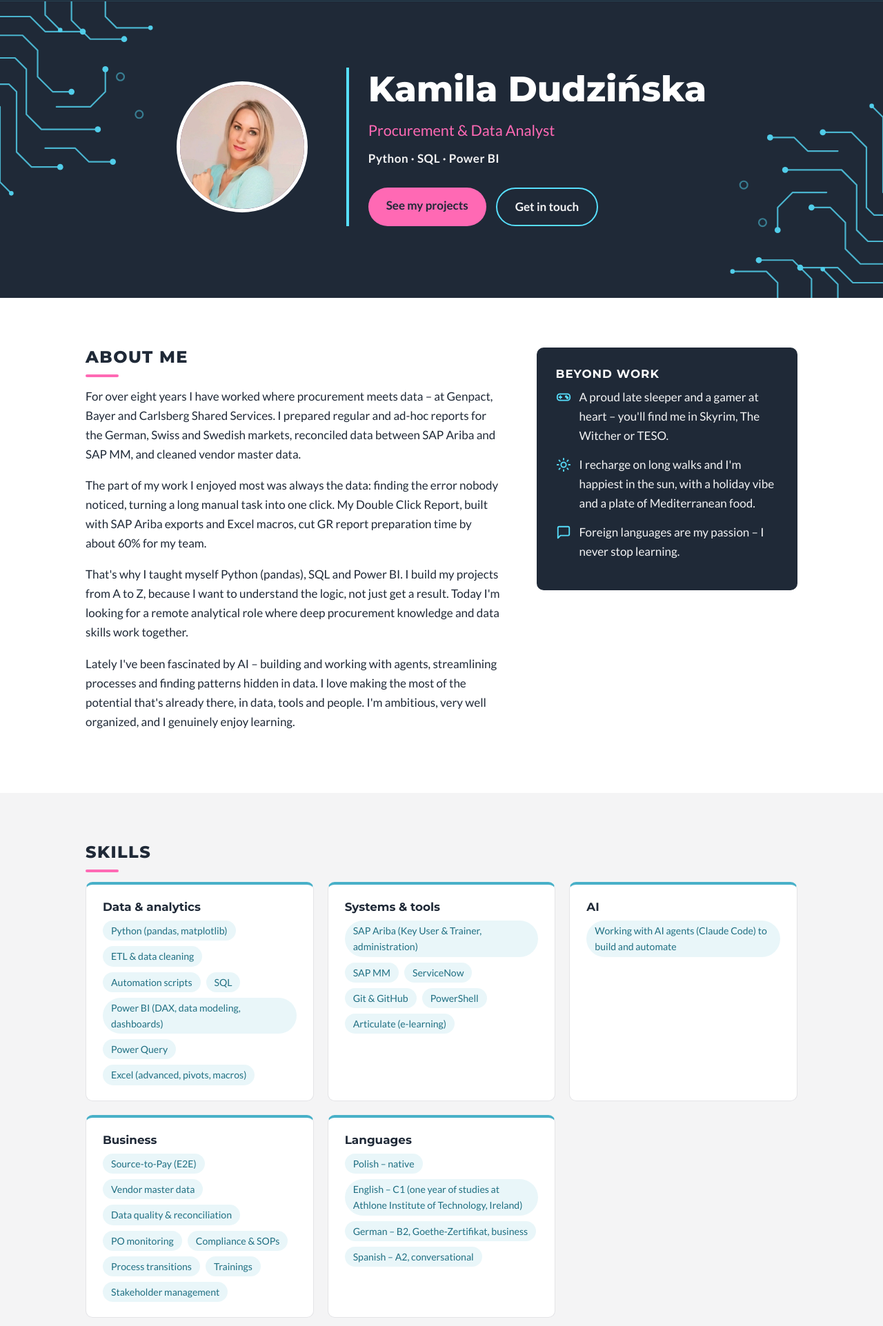
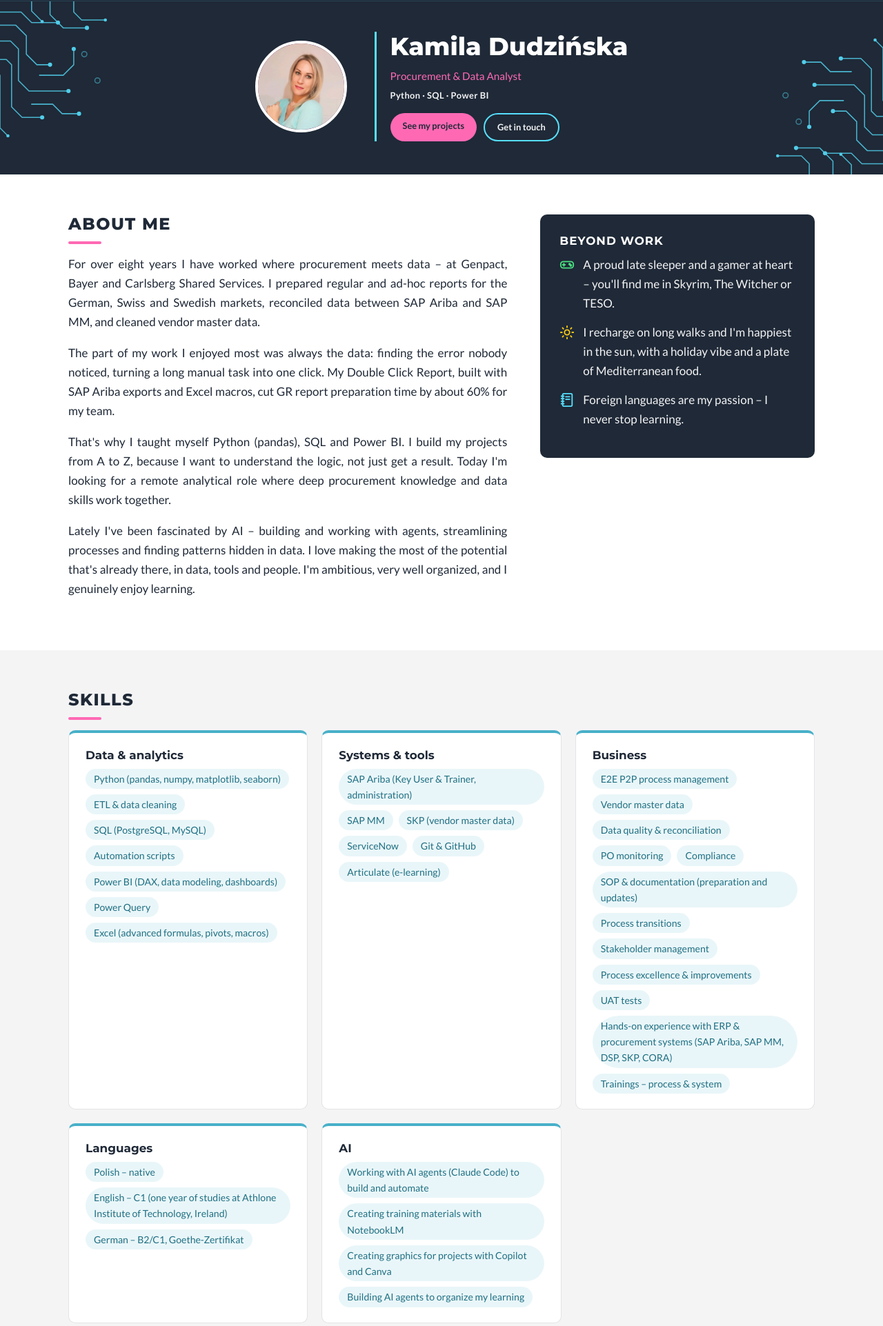
Before and after one commit to kamila-dudzinska/kamila-dudzinska.github.io, a plain HTML site: page index.html in a window 1280 px wide. Shown: the part 59-1982 px from the top of the page at 69% size. Drawn offline with Linux system fonts and the light colour scheme.

Commit message:
Refine home page: smaller banner, new skills and third highlight
Smaller hero, justified About me, coloured Beyond work icons, updated
skills tiles, a Spend Analysis highlight, no education line and a longer
Contact underline.

Co-Authored-By: Claude Opus 5.5 <noreply@anthropic.com>
Claude-Session: https://claude.ai/code/session_01J9ZHiX5wmCzV82d4LN8vvJ

```diff
--- a/css/style.css
+++ b/css/style.css
@@ -14,7 +14,7 @@
   --muted: #5B6472;       /* drugorzędny tekst */
   --line: #E4E4E7;        /* delikatne obramowania */
   --radius: 10px;
-  --max: 1080px;
+  --max: 1120px;
 }
 
 * { box-sizing: border-box; }
@@ -61,10 +61,10 @@ img { max-width: 100%; }
 .container {
   max-width: var(--max);
   margin: 0 auto;
-  padding: 0 24px;
+  padding: 0 19px;
 }
 
-section { padding: 72px 0; }
+section { padding: 58px 0; }
 .section-alt { background: var(--light); }
 
 /* ---------- Pasek nawigacji ---------- */
@@ -121,14 +121,14 @@ section { padding: 72px 0; }
   overflow: hidden;
   background: var(--dark);
   color: var(--light);
-  padding: 96px 0 104px;
+  padding: 44px 0 48px;
 }
 .hero::before,
 .hero::after {
   content: "";
   position: absolute;
-  width: 240px;
-  height: 284px;
+  width: 168px;
+  height: 199px;
   background: url("../img/circuit.svg") no-repeat center / contain;
   opacity: 0.9;
   pointer-events: none;
@@ -142,17 +142,17 @@ section { padding: 72px 0; }
   display: flex;
   align-items: center;
   justify-content: center;
-  gap: 56px;
+  gap: 40px;
 }
 
 /* Okrągłe zdjęcie z białą obwódką; dopóki nie ma img/zdjecie.jpg – inicjały KD */
 .photo {
   position: relative;
-  width: 190px;
-  height: 190px;
+  width: 133px;
+  height: 133px;
   flex-shrink: 0;
   border-radius: 50%;
-  border: 5px solid var(--white);
+  border: 4px solid var(--white);
   background: var(--plum);
   overflow: hidden;
   display: flex;
@@ -160,7 +160,7 @@ section { padding: 72px 0; }
   justify-content: center;
   font-family: "Montserrat", sans-serif;
   font-weight: 800;
-  font-size: 3.4rem;
+  font-size: 2.4rem;
   color: var(--white);
   letter-spacing: 0.04em;
 }
@@ -173,30 +173,32 @@ section { padding: 72px 0; }
 }
 
 .hero-text {
-  border-left: 4px solid var(--neon);
-  padding-left: 28px;
+  border-left: 3px solid var(--neon);
+  padding-left: 20px;
 }
 .hero h1 {
-  font-size: clamp(2.2rem, 5vw, 3.2rem);
+  font-size: clamp(1.6rem, 3.5vw, 2.25rem);
   font-weight: 800;
   color: var(--white);
   margin-bottom: 0.25em;
 }
 .hero-subtitle {
   color: var(--pink);
-  font-size: 1.35rem;
-  margin: 0 0 0.4em;
+  font-size: 0.95rem;
+  margin: 0 0 0.3em;
 }
 .hero-tools {
   font-weight: 700;
-  margin: 0 0 1.6em;
+  font-size: 0.8rem;
+  margin: 0 0 1.2em;
   letter-spacing: 0.03em;
 }
 .hero-buttons {
   display: flex;
   flex-wrap: wrap;
-  gap: 14px;
+  gap: 10px;
 }
+.hero .btn { padding: 8px 18px; font-size: 0.8rem; }
 
 /* ---------- Przyciski ---------- */
 .btn {
@@ -225,7 +227,7 @@ section { padding: 72px 0; }
   gap: 48px;
   align-items: start;
 }
-.about-text p { margin: 0 0 1em; }
+.about-text p { margin: 0 0 1em; text-align: justify; }
 
 .beyond {
   background: var(--dark);
@@ -253,11 +255,13 @@ section { padding: 72px 0; }
   margin-top: 3px;
   stroke: var(--neon);
 }
+.beyond svg.icon-green { stroke: #4ADE80; }   /* pad – zielony */
+.beyond svg.icon-yellow { stroke: #FACC15; }  /* słońce – żółte */
 
 /* ---------- Umiejętności ---------- */
 .skills-grid {
   display: grid;
-  grid-template-columns: repeat(auto-fit, minmax(300px, 1fr));
+  grid-template-columns: repeat(3, 1fr);
   gap: 20px;
 }
 .skill-card {
@@ -280,30 +284,32 @@ section { padding: 72px 0; }
 /* ---------- Doświadczenie ---------- */
 .highlights {
   display: grid;
-  grid-template-columns: repeat(auto-fit, minmax(300px, 1fr));
-  gap: 24px;
-  margin-bottom: 56px;
+  grid-template-columns: repeat(3, 1fr);
+  gap: 18px;
+  margin-bottom: 44px;
 }
 .highlight {
   border: 1px solid var(--line);
   border-left: 5px solid var(--pink);
   border-radius: var(--radius);
-  padding: 26px 28px;
+  padding: 18px 20px;
   background: var(--white);
+  font-size: 0.9rem;
+  line-height: 1.55;
 }
 .highlight-number {
   font-family: "Montserrat", sans-serif;
   font-weight: 800;
-  font-size: 2.6rem;
+  font-size: 1.9rem;
   color: var(--dark);
   line-height: 1;
 }
 .highlight-label {
   color: var(--muted);
-  font-size: 0.92rem;
-  margin: 4px 0 14px;
+  font-size: 0.85rem;
+  margin: 2px 0 10px;
 }
-.highlight h3 { font-size: 1.15rem; margin-bottom: 0.2em; }
+.highlight h3 { font-size: 1.02rem; margin-bottom: 0.2em; }
 .highlight .company { color: var(--blue); font-weight: 700; font-size: 0.92rem; margin: 0 0 10px; }
 .highlight p { margin: 0; }
 
@@ -498,10 +504,10 @@ section { padding: 72px 0; }
   section { padding: 52px 0; }
   .nav-links { gap: 16px; }
   .nav-brand span.full { display: none; }
-  .hero { padding: 64px 0 72px; }
+  .hero { padding: 40px 0 44px; }
   .hero::before, .hero::after { width: 130px; height: 154px; opacity: 0.45; }
-  .hero-inner { flex-direction: column; gap: 32px; text-align: left; }
-  .photo { width: 150px; height: 150px; font-size: 2.6rem; }
+  .hero-inner { flex-direction: column; gap: 22px; text-align: left; }
+  .photo { width: 110px; height: 110px; font-size: 2rem; }
   .about-grid { grid-template-columns: 1fr; gap: 32px; }
   .page-header::after { display: none; }
 }
@@ -515,3 +521,14 @@ section { padding: 72px 0; }
 .project-body ol li { margin-bottom: 8px; }
 .lessons h3 { text-transform: uppercase; letter-spacing: 0.06em; font-size: 1rem; }
 .lessons ul { margin: 0; }
+
+/* ---------- Linia pod „Contact” – od początku słowa do ok. 10% za „GitHub” ---------- */
+.contact-wrap { display: inline-block; max-width: 100%; }
+.contact-wrap .contact-links { margin-bottom: 0; }
+.footer .copyright { margin-top: 32px; }
+.footer h2::after { width: 110%; max-width: calc(100vw - 38px); }
+
+/* ---------- Tablet i telefon: kafelki jeden pod drugim ---------- */
+@media (max-width: 900px) {
+  .skills-grid, .highlights { grid-template-columns: 1fr; }
+}
--- a/index.html
+++ b/index.html
@@ -71,15 +71,16 @@
           <h3>Beyond work</h3>
           <ul>
             <li>
-              <svg viewBox="0 0 24 24" fill="none" stroke-width="2" stroke-linecap="round" stroke-linejoin="round"><rect x="2" y="7" width="20" height="10" rx="4"/><path d="M7 10v4M5 12h4"/><circle cx="16" cy="11" r="1"/><circle cx="18" cy="13" r="1"/></svg>
+              <svg class="icon-green" viewBox="0 0 24 24" fill="none" stroke-width="2" stroke-linecap="round" stroke-linejoin="round"><rect x="2" y="7" width="20" height="10" rx="4"/><path d="M7 10v4M5 12h4"/><circle cx="16" cy="11" r="1"/><circle cx="18" cy="13" r="1"/></svg>
               <span>A proud late sleeper and a gamer at heart – you'll find me in Skyrim, The Witcher or TESO.</span>
             </li>
             <li>
-              <svg viewBox="0 0 24 24" fill="none" stroke-width="2" stroke-linecap="round" stroke-linejoin="round"><circle cx="12" cy="12" r="4"/><path d="M12 2v2M12 20v2M4.9 4.9l1.4 1.4M17.7 17.7l1.4 1.4M2 12h2M20 12h2M4.9 19.1l1.4-1.4M17.7 6.3l1.4-1.4"/></svg>
+              <svg class="icon-yellow" viewBox="0 0 24 24" fill="none" stroke-width="2" stroke-linecap="round" stroke-linejoin="round"><circle cx="12" cy="12" r="4"/><path d="M12 2v2M12 20v2M4.9 4.9l1.4 1.4M17.7 17.7l1.4 1.4M2 12h2M20 12h2M4.9 19.1l1.4-1.4M17.7 6.3l1.4-1.4"/></svg>
               <span>I recharge on long walks and I'm happiest in the sun, with a holiday vibe and a plate of Mediterranean food.</span>
             </li>
             <li>
-              <svg viewBox="0 0 24 24" fill="none" stroke-width="2" stroke-linecap="round" stroke-linejoin="round"><path d="M21 15a2 2 0 0 1-2 2H7l-4 4V5a2 2 0 0 1 2-2h14a2 2 0 0 1 2 2z"/></svg>
+              <!-- ikonka zeszytu -->
+              <svg viewBox="0 0 24 24" fill="none" stroke-width="2" stroke-linecap="round" stroke-linejoin="round"><rect x="5" y="2" width="15" height="20" rx="2"/><path d="M3 6h4M3 10h4M3 14h4M3 18h4M10 7h6M10 11h6"/></svg>
               <span>Foreign languages are my passion – I never stop learning.</span>
             </li>
           </ul>
@@ -96,13 +97,13 @@
           <div class="skill-card">
             <h3>Data &amp; analytics</h3>
             <ul class="tags">
-              <li class="tag">Python (pandas, matplotlib)</li>
+              <li class="tag">Python (pandas, numpy, matplotlib, seaborn)</li>
               <li class="tag">ETL &amp; data cleaning</li>
+              <li class="tag">SQL (PostgreSQL, MySQL)</li>
               <li class="tag">Automation scripts</li>
-              <li class="tag">SQL</li>
               <li class="tag">Power BI (DAX, data modeling, dashboards)</li>
               <li class="tag">Power Query</li>
-              <li class="tag">Excel (advanced, pivots, macros)</li>
+              <li class="tag">Excel (advanced formulas, pivots, macros)</li>
             </ul>
           </div>
 
@@ -111,10 +112,38 @@
             <ul class="tags">
               <li class="tag">SAP Ariba (Key User &amp; Trainer, administration)</li>
               <li class="tag">SAP MM</li>
+              <li class="tag">SKP (vendor master data)</li>
               <li class="tag">ServiceNow</li>
               <li class="tag">Git &amp; GitHub</li>
-              <li class="tag">PowerShell</li>
               <li class="tag">Articulate (e-learning)</li>
+            </ul>
+          </div>
+
+          <div class="skill-card">
+            <h3>Business</h3>
+            <ul class="tags">
+              <li class="tag">E2E P2P process management</li>
+              <li class="tag">Vendor master data</li>
+              <li class="tag">Data quality &amp; reconciliation</li>
+              <li class="tag">PO monitoring</li>
+              <li class="tag">Compliance</li>
+              <li class="tag">SOP &amp; documentation (preparation and updates)</li>
+              <li class="tag">Process transitions</li>
+              <li class="tag">Stakeholder management</li>
+              <li class="tag">Process excellence &amp; improvements</li>
+              <li class="tag">UAT tests</li>
+              <li class="tag">Hands-on experience with ERP &amp; procurement systems (SAP Ariba, SAP MM, DSP, SKP, CORA)</li>
+              <li class="tag">Trainings – process &amp; system</li>
+            </ul>
+          </div>
+
+          <!-- Dolny rząd: Languages i AI -->
+          <div class="skill-card">
+            <h3>Languages</h3>
+            <ul class="tags">
+              <li class="tag">Polish – native</li>
+              <li class="tag">English – C1 (one year of studies at Athlone Institute of Technology, Ireland)</li>
+              <li class="tag">German – B2/C1, Goethe-Zertifikat</li>
             </ul>
           </div>
 
@@ -122,30 +151,9 @@
             <h3>AI</h3>
             <ul class="tags">
               <li class="tag">Working with AI agents (Claude Code) to build and automate</li>
-            </ul>
-          </div>
-
-          <div class="skill-card">
-            <h3>Business</h3>
-            <ul class="tags">
-              <li class="tag">Source-to-Pay (E2E)</li>
-              <li class="tag">Vendor master data</li>
-              <li class="tag">Data quality &amp; reconciliation</li>
-              <li class="tag">PO monitoring</li>
-              <li class="tag">Compliance &amp; SOPs</li>
-              <li class="tag">Process transitions</li>
-              <li class="tag">Trainings</li>
-              <li class="tag">Stakeholder management</li>
-            </ul>
-          </div>
-
-          <div class="skill-card">
-            <h3>Languages</h3>
-            <ul class="tags">
-              <li class="tag">Polish – native</li>
-              <li class="tag">English – C1 (one year of studies at Athlone Institute of Technology, Ireland)</li>
-              <li class="tag">German – B2, Goethe-Zertifikat, business</li>
-              <li class="tag">Spanish – A2, conversational</li>
+              <li class="tag">Creating training materials with NotebookLM</li>
+              <li class="tag">Creating graphics for projects with Copilot and Canva</li>
+              <li class="tag">Building AI agents to organize my learning</li>
             </ul>
           </div>
 
@@ -175,6 +183,15 @@
             <p class="company">Carlsberg Shared Services</p>
             <p>Streamlined PO monitoring reporting for the Swedish market, which I coordinated, by configuring SAP Ariba reports and enhancing them with Excel macros. Instead of manual clicking and copy-pasting data, the team now saves 20–25% of the time.</p>
           </article>
+
+          <!-- Osiągnięcie 3 -->
+          <article class="highlight">
+            <div class="highlight-number">Ad hoc</div>
+            <div class="highlight-label">supplier spend checks, fast</div>
+            <h3>Spend Analysis Reports</h3>
+            <p class="company">Carlsberg Shared Services</p>
+            <p>Ad hoc reports for spend analysis: customized SAP Ariba reports consolidated with an SAP MM report. I prepared additional Excel templates and measures that make checking supplier spend fast and effective.</p>
+          </article>
         </div>
 
         <!-- Oś czasu stanowisk -->
@@ -200,8 +217,6 @@
             <p class="desc">Invoice verification &amp; posting, claims</p>
           </li>
         </ol>
-
-        <p class="education"><strong>Education:</strong> Master of Tourism and Recreation, Adam Mickiewicz University in Poznań (2008–2013)</p>
       </div>
     </section>
 
@@ -217,6 +232,7 @@
   <!-- ===== Stopka / kontakt ===== -->
   <footer class="footer" id="contact">
     <div class="container">
+      <div class="contact-wrap">
       <h2>Contact</h2>
       <ul class="contact-links">
         <li><a href="mailto:kamila.dudzinska@onet.pl">
@@ -229,6 +245,7 @@
           <svg viewBox="0 0 24 24" fill="none" stroke-width="2" stroke-linecap="round" stroke-linejoin="round"><path d="M9 19c-5 1.5-5-2.5-7-3m14 6v-3.9a3.4 3.4 0 0 0-.9-2.6c3.1-.4 6.4-1.5 6.4-7a5.4 5.4 0 0 0-1.5-3.8 5 5 0 0 0-.1-3.8s-1.2-.4-3.9 1.5a13.4 13.4 0 0 0-7 0C6.3 1.6 5.1 2 5.1 2a5 5 0 0 0-.1 3.8A5.4 5.4 0 0 0 3.5 9.6c0 5.4 3.3 6.6 6.4 7a3.4 3.4 0 0 0-.9 2.6V23"/></svg>
           GitHub</a></li>
       </ul>
+      </div>
       <p class="copyright">© 2026 Kamila Dudzińska</p>
     </div>
   </footer>
```
Also changed, not shown: projects.html (+2 -0 lines), projects/invio.html (+2 -0 lines), projects/mobi.html (+2 -0 lines), projects/sap-ariba-mock-data-generator.html (+2 -0 lines), projects/vilio.html (+2 -0 lines).
